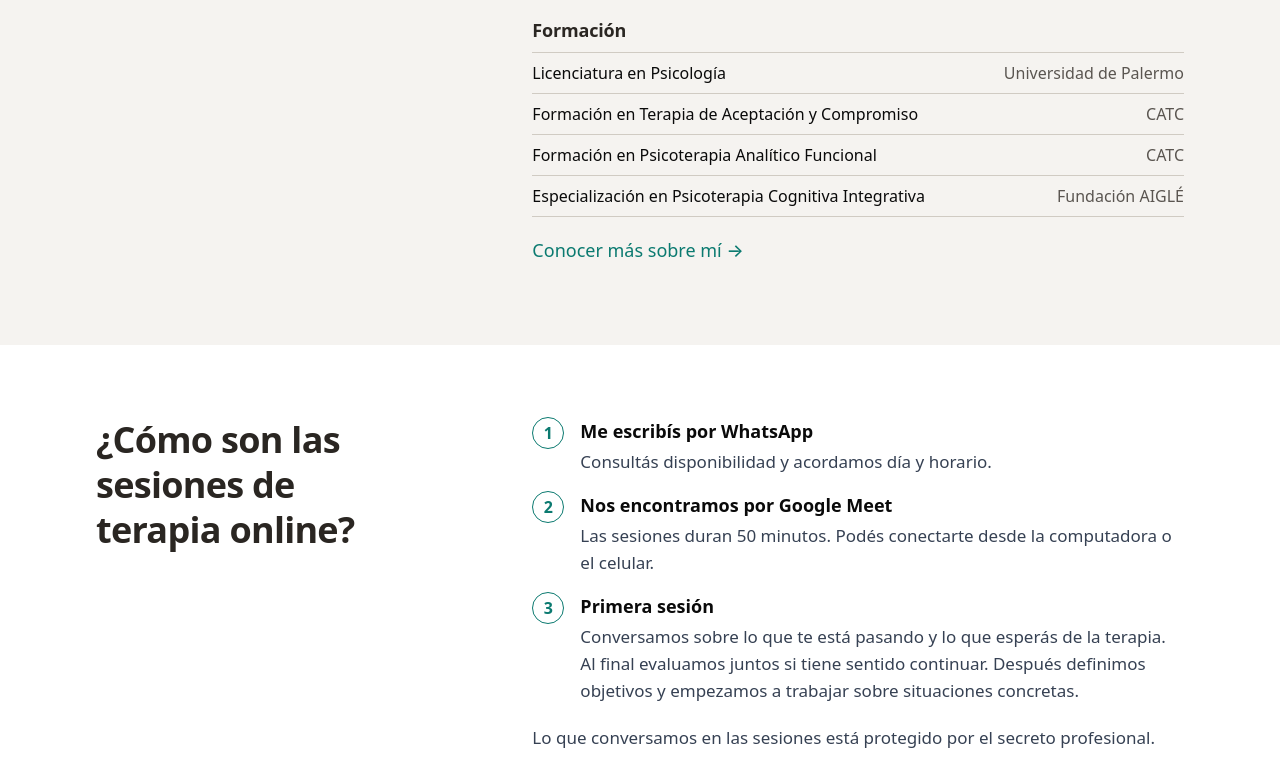
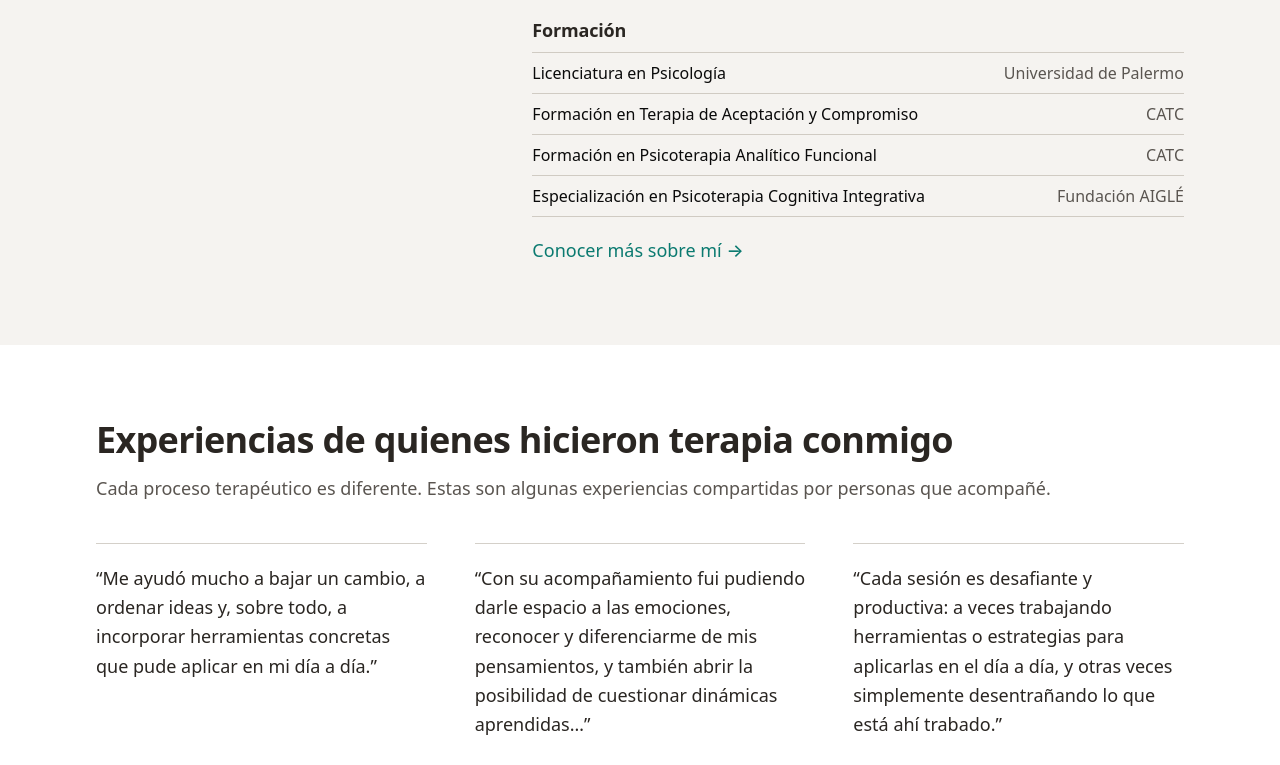
Before and after one commit to estebansir/siracusa-psicologo, a Next.js app: page / in a window 1280 px wide. Shown: the part 2000-2765 px from the top of the page. Built offline with nearby package versions, Linux system fonts and the light colour scheme; no server answers.

Commit message:
Restore the approved testimonials section and shorten the hero training lines
Co-Authored-By: Claude Opus 5.5 <noreply@anthropic.com>

```diff
--- a/app/page.tsx
+++ b/app/page.tsx
@@ -2,6 +2,7 @@ import { generatePageMetadata } from '@/lib/metadata';
 import Link from 'next/link';
 import HeroSectionV3 from '@/components/HeroSectionV3';
 import HomeWhatsAppCTA from '@/components/HomeWhatsAppCTA';
+import Testimonials from '@/components/Testimonials';
 import MobileWhatsAppButton from '@/components/MobileWhatsAppButton';
 import Schema from '@/components/Schema';
 import { SITE_NAME, SITE_URL } from '@/lib/constants';
@@ -197,8 +198,8 @@ export default function Home() {
         ]}
         credential="Lic. en Psicología · MN 85046"
         training={[
-          'Formación en Terapia de Aceptación y Compromiso (ACT)',
-          'Formación en Psicoterapia Analítico Funcional (FAP)',
+          'Terapia de Aceptación y Compromiso (ACT)',
+          'Psicoterapia Analítico Funcional (FAP)',
         ]}
         reimbursementNote="Emito factura para solicitar reintegros a obras sociales y prepagas."
       />
@@ -274,8 +275,11 @@ export default function Home() {
         </div>
       </section>
 
+      {/* Testimonials */}
+      <Testimonials />
+
       {/* Sessions */}
-      <section className="bg-white py-10 lg:py-18">
+      <section className="bg-gray-100 py-10 lg:py-18">
         <div className={twoCol}>
           <div>
             <h2 className={h2}>¿Cómo son las sesiones de terapia online?</h2>
@@ -303,13 +307,13 @@ export default function Home() {
       </section>
 
       {/* Reasons for consultation */}
-      <section className="bg-gray-100 py-10 lg:py-18">
+      <section className="bg-white py-10 lg:py-18">
         <div className={twoCol}>
           <h2 className={h2}>¿Qué podemos trabajar?</h2>
           <div>
-            <ul className="pl-0! mb-0! border-t border-gray-400/60">
+            <ul className="pl-0! mb-0! border-t border-gray-200">
               {problemAreas.map((area) => (
-                <li key={area.href} className="mb-0! border-b border-gray-400/60">
+                <li key={area.href} className="mb-0! border-b border-gray-200">
                   <Link href={area.href} className="group flex items-center gap-4 py-3 rounded-sm focus-visible:outline-2 focus-visible:outline-teal-700">
                     <span className="shrink-0 inline-flex items-center justify-center w-10 h-10 rounded-md bg-teal-50 text-teal-700" aria-hidden="true">
                       {area.icon}
@@ -331,7 +335,7 @@ export default function Home() {
       </section>
 
       {/* Final CTA */}
-      <section className="bg-white py-10 lg:py-18">
+      <section className="bg-gray-100 py-10 lg:py-18">
         <div className="max-w-2xl mx-auto px-6 lg:px-8 text-center">
           <h2 className="mb-4!">¿Querés empezar terapia?</h2>
           <p className="text-gray-700 text-center! mx-auto mb-6!">
--- a/components/Testimonials.tsx
+++ b/components/Testimonials.tsx
@@ -1,6 +1,6 @@
 'use client';
 
-import { useRef, useState } from 'react';
+import { useState } from 'react';
 
 type Testimonial = {
   id: string;
@@ -13,140 +13,63 @@ const testimonials: Testimonial[] = [
   {
     id: 'priscila',
     name: 'Priscila',
-    excerpt: 'Me ayudó mucho a bajar un cambio, a ordenar ideas y, sobre todo, a incorporar herramientas concretas que pude aplicar en mi día a día',
+    excerpt: 'Me ayudó mucho a bajar un cambio, a ordenar ideas y, sobre todo, a incorporar herramientas concretas que pude aplicar en mi día a día.',
     text: 'Mi experiencia en relación a la terapia con Esteban es excelente. Durante este último año me acompañó en temas personales y laborales, y siempre sentí que podía llevarle lo que me pasaba sin sentirme incómoda. Es muy amable, súper comprensivo y tiene una forma de acompañar que te hace sentir en confianza y da tranquilidad. Me ayudó mucho a bajar un cambio, a ordenar ideas y, sobre todo, a incorporar herramientas concretas que pude aplicar en mi día a día. También valoro mucho que haya sido flexible con los horarios, porque eso hizo que pudiera sostener la terapia sin que se me complique. Siento que no fue solo hablar, sino que realmente hubo un proceso y cambios que puedo notar en mí.',
   },
   {
     id: 'julieta',
     name: 'Julieta',
-    excerpt: 'Con su acompañamiento fui pudiendo darle espacio a las emociones, reconocer y diferenciarme de mis pensamientos, y también abrir la posibilidad de cuestionar dinámicas aprendidas',
+    excerpt: 'Con su acompañamiento fui pudiendo darle espacio a las emociones, reconocer y diferenciarme de mis pensamientos, y también abrir la posibilidad de cuestionar dinámicas aprendidas…',
     text: 'Esteban me acompaña hace más de un año, y el proceso terapéutico con él me fue ayudando a comprender que muchos asuntos internos requieren tiempo, paciencia y disposición para ser sencillamente habitados. Con su acompañamiento fui pudiendo darle espacio a las emociones, reconocer y diferenciarme de mis pensamientos, y también abrir la posibilidad de cuestionar dinámicas aprendidas, observarme con más honestidad y ejercitar activamente nuevas formas de vincularme conmigo misma y con los demás. Valoro profundamente su interés genuino y su manera de acompañar desde la escucha, la presencia y el compromiso.',
   },
   {
     id: 'juan',
     name: 'Juan',
-    excerpt: 'Cada sesión es desafiante y productiva: a veces trabajando herramientas o estrategias para aplicarlas en el día a día, y otras veces simplemente desentrañando lo que está ahí trabado',
+    excerpt: 'Cada sesión es desafiante y productiva: a veces trabajando herramientas o estrategias para aplicarlas en el día a día, y otras veces simplemente desentrañando lo que está ahí trabado.',
     text: 'Tengo la suerte de llevar ya un poco más de un año haciendo terapia con Esteban. Un excelente profesional, agradable y atento. Cada sesión es desafiante y productiva: a veces trabajando herramientas o estrategias para aplicarlas en el día a día, y otras veces simplemente desentrañando lo que está ahí trabado. Sin dudas, su trabajo me ha ayudado a estar mejor. Altamente recomendado.',
   },
 ];
 
-type TestimonialsProps = {
-  background?: 'white' | 'muted';
-};
-
-export default function Testimonials({ background = 'muted' }: TestimonialsProps) {
+export default function Testimonials() {
   const [expanded, setExpanded] = useState<Record<string, boolean>>({});
-  const [activeIndex, setActiveIndex] = useState(0);
-  const trackRef = useRef<HTMLDivElement>(null);
-
-  const toggle = (id: string) => {
-    setExpanded((prev) => ({ ...prev, [id]: !prev[id] }));
-  };
-
-  // Mobile/tablet carousel: track which card is closest to the left edge
-  const handleScroll = () => {
-    const track = trackRef.current;
-    if (!track) return;
-    const cards = Array.from(track.children) as HTMLElement[];
-    const left = track.scrollLeft;
-    let closest = 0;
-    cards.forEach((card, index) => {
-      if (Math.abs(card.offsetLeft - track.offsetLeft - left) < Math.abs(cards[closest].offsetLeft - track.offsetLeft - left)) {
-        closest = index;
-      }
-    });
-    setActiveIndex(closest);
-  };
-
-  const goTo = (index: number) => {
-    const track = trackRef.current;
-    const card = track?.children[index] as HTMLElement | undefined;
-    if (!track || !card) return;
-    track.scrollTo({ left: card.offsetLeft - track.offsetLeft, behavior: 'smooth' });
-  };
+  const toggle = (id: string) => setExpanded((prev) => ({ ...prev, [id]: !prev[id] }));
 
   return (
-    <section
-      aria-labelledby="testimonials-title"
-      className={`${background === 'muted' ? 'bg-gray-50' : 'bg-white'} py-16 sm:py-20 lg:py-24`}
-    >
+    <section aria-labelledby="testimonials-title" className="bg-white py-10 lg:py-18">
       <div className="max-w-6xl mx-auto px-6 lg:px-8">
-        <div className="max-w-2xl mx-auto text-center mb-10 sm:mb-12 lg:mb-14">
-          <h2 id="testimonials-title" className="text-3xl sm:text-4xl font-semibold text-gray-900 mb-5 text-center text-balance">
+        <h2 id="testimonials-title" className="text-balance mb-3!">
           Experiencias de quienes hicieron terapia conmigo
         </h2>
-          <p className="text-lg text-gray-600 text-center! text-balance leading-relaxed mx-auto mb-0!">
-            Cada proceso terapéutico es diferente. Estas son algunas experiencias compartidas por personas que acompañé
+        <p className="text-gray-600 mb-0! max-w-none!">
+          Cada proceso terapéutico es diferente. Estas son algunas experiencias compartidas por personas que acompañé.
         </p>
-        </div>
 
-        <div
-          ref={trackRef}
-          onScroll={handleScroll}
-          role="region"
-          aria-label="Opiniones de pacientes"
-          tabIndex={0}
-          className="-mx-6 px-6 flex items-start gap-4 overflow-x-auto snap-x snap-mandatory scroll-px-6 pb-2 [scrollbar-width:none] [&::-webkit-scrollbar]:hidden focus-visible:outline-2 focus-visible:outline-offset-2 focus-visible:outline-teal-700 lg:mx-0 lg:px-0 lg:grid lg:grid-cols-3 lg:gap-6 lg:overflow-visible lg:pb-0"
-        >
+        <div className="mt-5 lg:mt-10 grid lg:grid-cols-3 lg:gap-x-12">
           {testimonials.map((item) => {
             const isExpanded = !!expanded[item.id];
             return (
-              <figure
-                key={item.id}
-                className="relative snap-start shrink-0 w-[85%] max-w-sm sm:w-[22rem] lg:w-auto lg:max-w-none m-0 bg-white border border-gray-200 rounded-lg shadow-[0_1px_3px_rgba(42,38,34,0.04)] px-6 pt-12 pb-7 sm:px-8 sm:pt-14 sm:pb-8"
-              >
-                <span
-                  aria-hidden="true"
-                  className="absolute top-4 left-5 sm:left-7 font-serif text-6xl leading-none text-teal-700/25 select-none"
-                >
-                  &ldquo;
-                </span>
-
+              <figure key={item.id} className="m-0 flex flex-col border-t border-gray-400/60 pt-6 pb-4 last:pb-0 lg:pt-5 lg:pb-0">
                 <blockquote className="m-0">
-                  <p
-                    id={`testimonial-${item.id}`}
-                    className={`text-base text-gray-700 leading-relaxed! mb-0! ${isExpanded ? '' : 'min-h-[9.75rem]'}`}
-                  >
-                    {isExpanded ? item.text : item.excerpt}
+                  <p id={`testimonial-${item.id}`} className="text-gray-800 leading-relaxed! mb-0!">
+                    {`“${isExpanded ? item.text : item.excerpt}”`}
                   </p>
                 </blockquote>
-
+                <div className="lg:mt-auto lg:pt-3 flex items-center justify-between gap-4">
+                  <figcaption className="text-base font-semibold text-gray-900">{item.name}</figcaption>
                   <button
                     type="button"
                     onClick={() => toggle(item.id)}
                     aria-expanded={isExpanded}
                     aria-controls={`testimonial-${item.id}`}
-                  className="mt-4 text-sm font-medium text-teal-700 hover:text-teal-800 hover:underline underline-offset-4 transition-colors rounded-sm focus-visible:outline-2 focus-visible:outline-offset-2 focus-visible:outline-teal-700"
+                    aria-label={`${isExpanded ? 'Mostrar menos' : 'Leer opinión completa'} de ${item.name}`}
+                    className="min-h-11 text-[15px] font-medium text-teal-700 hover:text-teal-800 hover:underline underline-offset-4 rounded-sm focus-visible:outline-2 focus-visible:outline-offset-2 focus-visible:outline-teal-700"
                   >
                     {isExpanded ? 'Mostrar menos' : 'Leer opinión completa'}
                   </button>
-
-                <figcaption className="mt-6 pt-5 border-t border-gray-200 text-sm font-semibold text-gray-900">
-                  {item.name}
-                </figcaption>
+                </div>
               </figure>
             );
           })}
-        </div>
-
-        {/* Carousel position (hidden on desktop, where all cards are visible) */}
-        <div className="flex justify-center gap-1 mt-6 lg:hidden">
-          {testimonials.map((item, index) => (
-            <button
-              key={item.id}
-              type="button"
-              onClick={() => goTo(index)}
-              aria-label={`Ver opinión ${index + 1} de ${testimonials.length}`}
-              aria-current={activeIndex === index}
-              className="p-2 rounded-full focus-visible:outline-2 focus-visible:outline-offset-0 focus-visible:outline-teal-700"
-            >
-              <span
-                className={`block h-1.5 rounded-full transition-all duration-200 ${
-                  activeIndex === index ? 'w-5 bg-teal-700' : 'w-1.5 bg-gray-400'
-                }`}
-              />
-            </button>
-          ))}
         </div>
       </div>
     </section>
```
Lines whose indentation alone changed are shown as unchanged.
